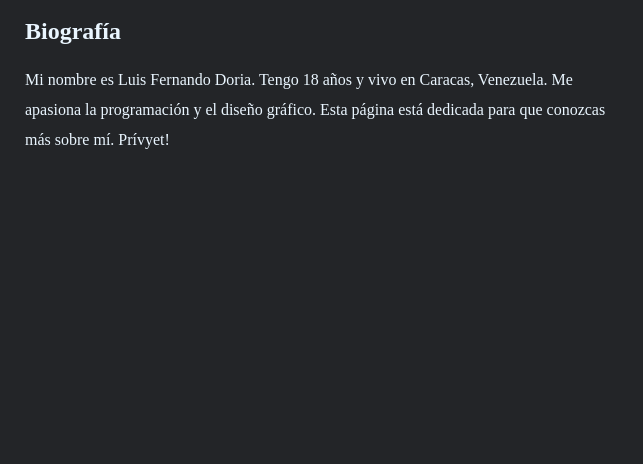
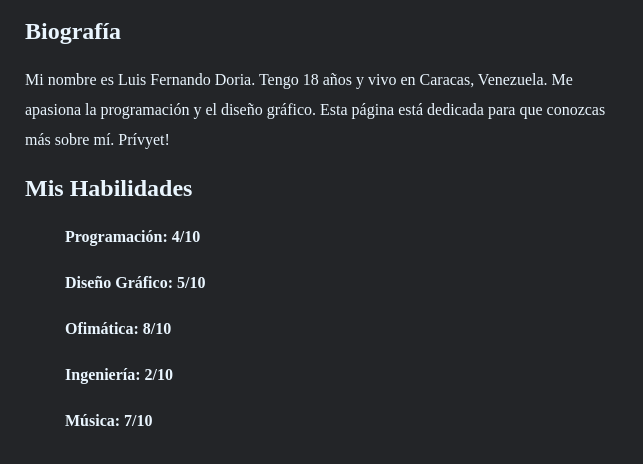
Before and after one commit to luis123doria/aboutme-github, a plain HTML site: page index.html in a window 1280 px wide. Shown: the part 66-530 px from the top of the page, without its empty margins (0-643 px from the left). Drawn offline with Linux system fonts and the light colour scheme.

Commit message:
Agregada la sección de Habilidades

```diff
--- a/index.css
+++ b/index.css
@@ -2,6 +2,7 @@ body {
 	background-color: #232528;
 	font-family: Montserrat;
 	margin: 25px;
+	color: #EAF6FF;
 }
 
 h1 {
@@ -11,12 +12,16 @@ h1 {
 	width: 48%;
 }
 
-.info {
-	color: #EAF6FF;
+.bio, .hab {
 	font-weight: 300;
 	width: 48%;
 }
 
-.info p {
+.bio p {
 	line-height: 30px;
 }
+
+.hab p {
+	line-height: 30px;
+	font-weight: bold;
+}
--- a/index.html
+++ b/index.html
@@ -9,15 +9,25 @@
 <body>
 	<div class="biografia">
 		<h1>Perfil sobre mí</h1>
+	</div>
 
-		<div class="info">
+		<div class="bio">
 			<h2>Biografía</h2>
 			<p>Mi nombre es Luis Fernando Doria. Tengo 18 años y vivo en Caracas, Venezuela.
 			Me apasiona la programación y el diseño gráfico. Esta página está dedicada para que conozcas más sobre mí. Prívyet!</p>
 		</div>
-	</div>
 
-
+		<div class="hab">
+			<h2>Mis Habilidades</h2>
+			<ol>
+				<p>Programación: 4/10</p>
+				<p>Diseño Gráfico: 5/10</p>
+				<p>Ofimática: 8/10</p>
+				<p>Ingeniería: 2/10</p>
+				<p>Música: 7/10</p>
+			</ol>
+			</div>
+		</div>
 
 </body>
 </html>
```
